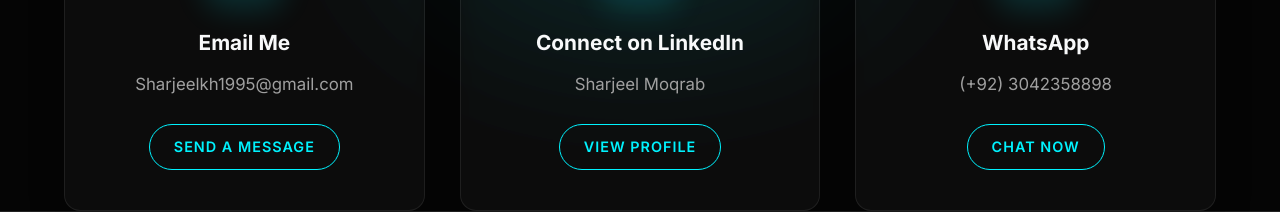
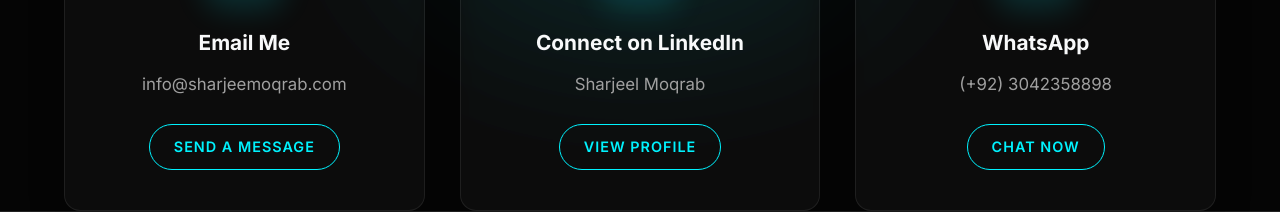
Before and after one commit to SharjeelMoqrabKhan/me, a React (Vite) app: page / in a window 1280 px wide. Shown: the part 5815-6027 px from the top of the page. Built offline with nearby package versions, Linux system fonts and the light colour scheme.

Commit message:
email-updated

```diff
--- a/src/components/Contact.jsx
+++ b/src/components/Contact.jsx
@@ -15,7 +15,7 @@
             <i className="fas fa-envelope"></i>
           </div>
           <h4 style={titleStyle}>Email Me</h4>
-          <span style={detailStyle}>Sharjeelkh1995@gmail.com</span>
+          <span style={detailStyle}>info@sharjeemoqrab.com</span>
           <div style={actionBtnStyle}>Send a Message</div>
         </a>
 
--- a/src/components/Hero.jsx
+++ b/src/components/Hero.jsx
@@ -34,7 +34,7 @@
           </div>
           <div style={socialLinksStyle}>
             <a href="https://www.linkedin.com/in/sharjeel-moqrab-787614195/" target="_blank" rel="noreferrer" style={socialIconStyle}><i className="fab fa-linkedin"></i></a>
-            <a href="mailto:Sharjeelkh1995@gmail.com" style={socialIconStyle}><i className="fas fa-envelope"></i></a>
+            <a href="mailto:info@sharjeemoqrab.com" style={socialIconStyle}><i className="fas fa-envelope"></i></a>
             <a href="https://wa.me/923042358898" target="_blank" rel="noreferrer" style={socialIconStyle}><i className="fab fa-whatsapp"></i></a>
             <a href="https://x.com/sharjeel_MK" target="_blank" rel="noreferrer" style={socialIconStyle}><i className="fab fa-x-twitter"></i></a>
             <a href="https://medium.com/@sharjeelkh1995" target="_blank" rel="noreferrer" style={socialIconStyle}><i className="fab fa-medium"></i></a>
```
